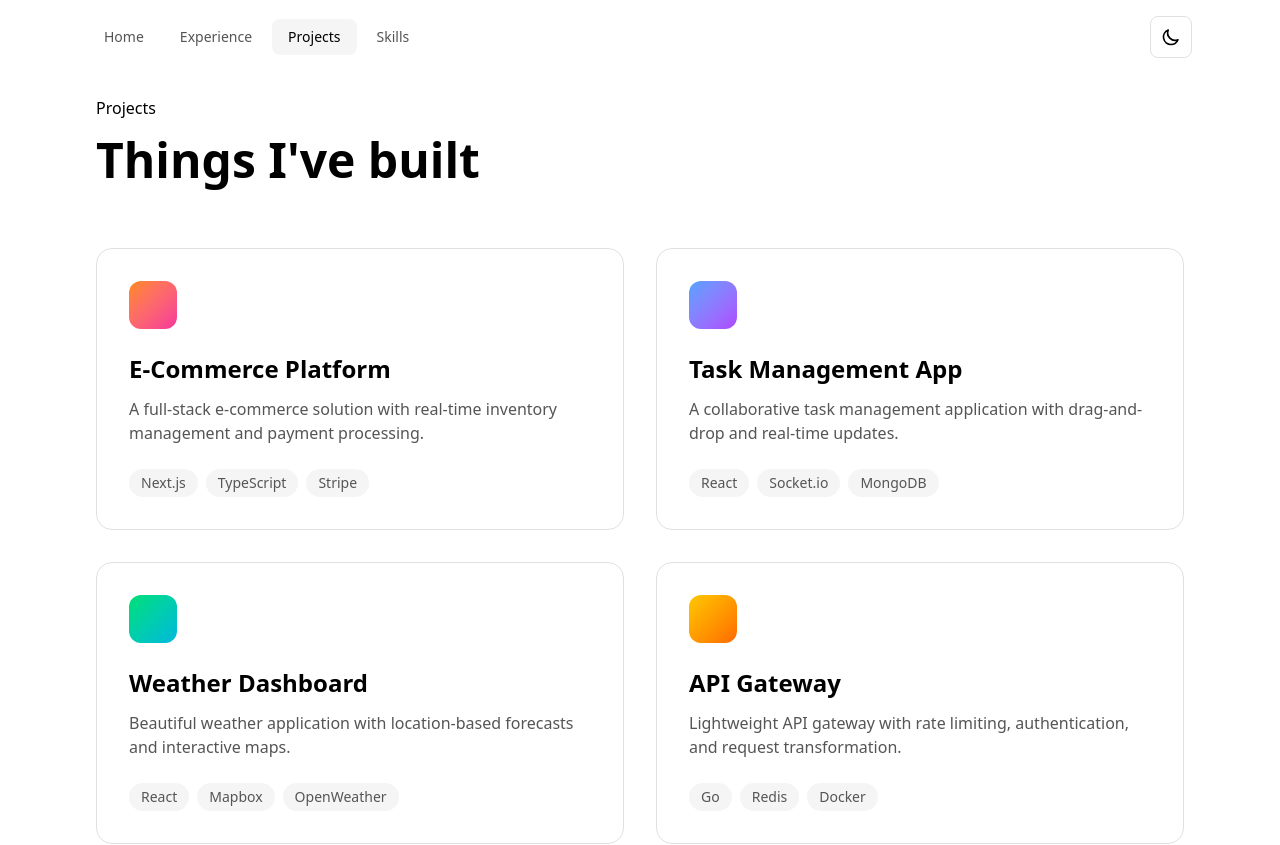
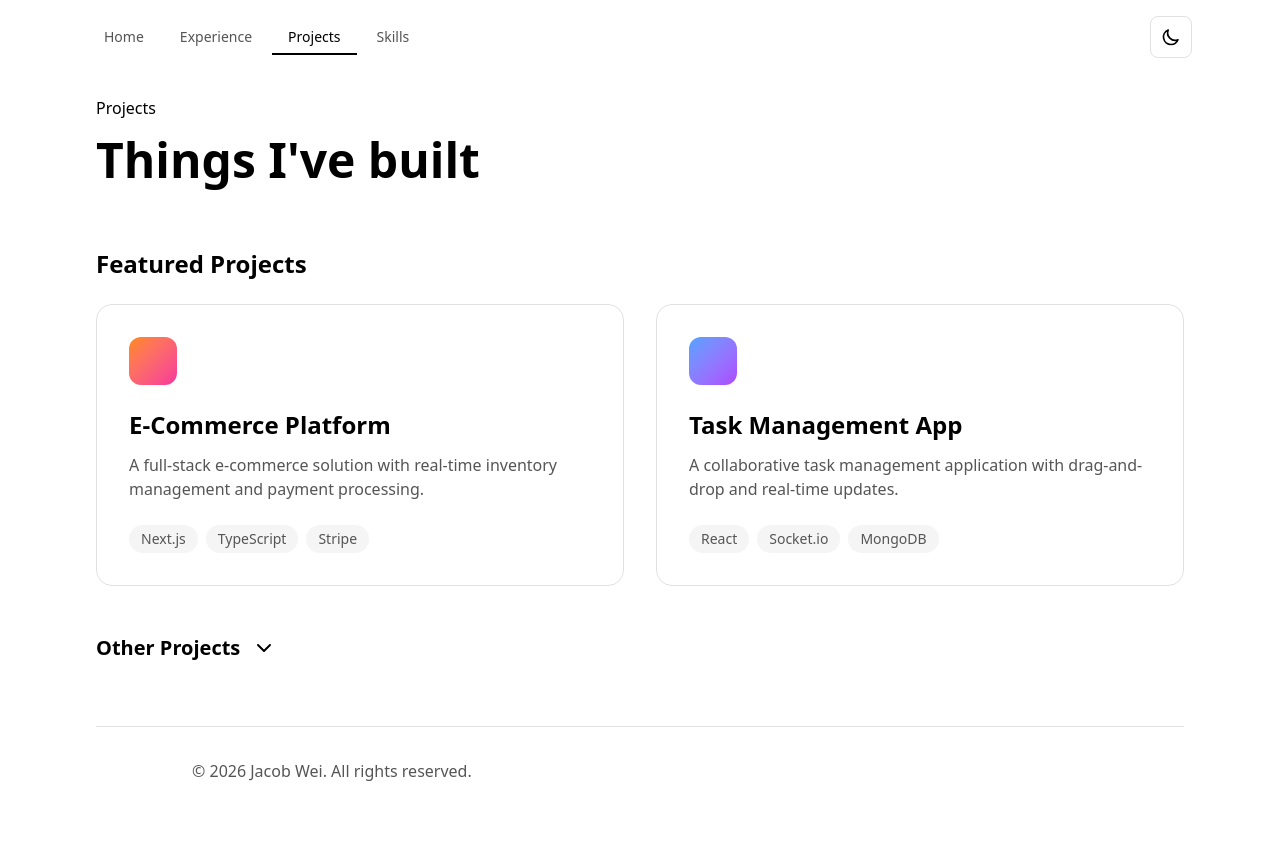
Before and after one commit to jjacobhw/web-portfolio-v4, a Next.js app: page /projects in a window 1280 px wide. Shown: the top 845 px of the page. After the commit the page ends 815 px from the top, so only its background shows below. Built offline with nearby package versions, Linux system fonts and the light colour scheme.

Commit message:
added styling components

```diff
--- a/app/components/Footer.tsx
+++ b/app/components/Footer.tsx
@@ -1,8 +1,12 @@
+"use client";
+
 export default function Footer() {
+  const currentYear = new Date().getFullYear();
+
   return (
     <footer className="mt-16 py-8 px-6 md:px-16 lg:px-24 border-t border-[var(--border-color)]">
       <div className="max-w-6xl text-[var(--foreground-secondary)]">
-        <p>Built with Next.js and Tailwind CSS</p>
+        <p>&copy; {currentYear} Jacob Wei. All rights reserved.</p>
       </div>
     </footer>
   );
--- a/app/components/Navbar.tsx
+++ b/app/components/Navbar.tsx
@@ -3,6 +3,7 @@
 import { useState, useEffect } from "react";
 import Link from "next/link";
 import { usePathname } from "next/navigation";
+import { motion } from "framer-motion";
 
 const navItems = [
   { href: "/", label: "Home" },
@@ -57,13 +58,20 @@ export default function Navbar() {
             <Link
               key={item.href}
               href={item.href}
-              className={`px-4 py-2 text-sm rounded-lg transition-all ${
+              className={`px-4 py-2 text-sm transition-colors relative ${
                 pathname === item.href
-                  ? "text-[var(--foreground)] bg-[var(--accent-secondary)]"
-                  : "text-[var(--foreground-secondary)] hover:text-[var(--foreground)] hover:bg-[var(--accent-secondary)]"
+                  ? "text-[var(--foreground)]"
+                  : "text-[var(--foreground-secondary)] hover:text-[var(--foreground)]"
               }`}
             >
               {item.label}
+              {pathname === item.href && (
+                <motion.span
+                  layoutId="navbar-underline"
+                  className="absolute bottom-0 left-0 right-0 h-0.5 bg-[var(--accent)]"
+                  transition={{ type: "spring", stiffness: 380, damping: 30 }}
+                />
+              )}
             </Link>
           ))}
         </div>
--- a/app/projects/page.tsx
+++ b/app/projects/page.tsx
@@ -1,6 +1,7 @@
 "use client";
 
-import { motion } from "framer-motion";
+import { motion, AnimatePresence } from "framer-motion";
+import { useState } from "react";
 import Footer from "../components/Footer";
 
 const projects = [
@@ -10,6 +11,7 @@ const projects = [
       "A full-stack e-commerce solution with real-time inventory management and payment processing.",
     tags: ["Next.js", "TypeScript", "Stripe"],
     color: "from-orange-400 to-pink-500",
+    featured: true,
   },
   {
     title: "Task Management App",
@@ -17,6 +19,7 @@ const projects = [
       "A collaborative task management application with drag-and-drop and real-time updates.",
     tags: ["React", "Socket.io", "MongoDB"],
     color: "from-blue-400 to-purple-500",
+    featured: true,
   },
   {
     title: "Weather Dashboard",
@@ -24,6 +27,7 @@ const projects = [
       "Beautiful weather application with location-based forecasts and interactive maps.",
     tags: ["React", "Mapbox", "OpenWeather"],
     color: "from-green-400 to-cyan-500",
+    featured: false,
   },
   {
     title: "API Gateway",
@@ -31,6 +35,7 @@ const projects = [
       "Lightweight API gateway with rate limiting, authentication, and request transformation.",
     tags: ["Go", "Redis", "Docker"],
     color: "from-yellow-400 to-orange-500",
+    featured: false,
   },
 ];
 
@@ -50,26 +55,11 @@ const item = {
 };
 
 export default function Projects() {
-  return (
-    <main className="min-h-screen pt-24 px-6 md:px-16 lg:px-24">
-      <div className="max-w-6xl">
-        <motion.div
-          className="mb-16"
-          initial={{ opacity: 0, y: 20 }}
-          animate={{ opacity: 1, y: 0 }}
-          transition={{ duration: 0.5 }}
-        >
-          <p className="text-[var(--accent)] font-medium mb-4">Projects</p>
-          <h1 className="text-4xl md:text-5xl font-bold">Things I&apos;ve built</h1>
-        </motion.div>
+  const [showOtherProjects, setShowOtherProjects] = useState(false);
+  const featuredProjects = projects.filter((p) => p.featured);
+  const otherProjects = projects.filter((p) => !p.featured);
 
-        <motion.div
-          className="grid md:grid-cols-2 gap-8"
-          variants={container}
-          initial="hidden"
-          animate="show"
-        >
-          {projects.map((project, index) => (
+  const ProjectCard = ({ project, index }: { project: typeof projects[0]; index: number }) => (
     <motion.div
       key={index}
       variants={item}
@@ -101,8 +91,96 @@ export default function Projects() {
         </div>
       </div>
     </motion.div>
+  );
+
+  return (
+    <main className="min-h-screen pt-24 px-6 md:px-16 lg:px-24">
+      <div className="max-w-6xl">
+        <motion.div
+          className="mb-16"
+          initial={{ opacity: 0, y: 20 }}
+          animate={{ opacity: 1, y: 0 }}
+          transition={{ duration: 0.5 }}
+        >
+          <p className="text-[var(--accent)] font-medium mb-4">Projects</p>
+          <h1 className="text-4xl md:text-5xl font-bold">Things I&apos;ve built</h1>
+        </motion.div>
+
+        {/* Featured Projects */}
+        <motion.div
+          className="mb-12"
+          initial={{ opacity: 0 }}
+          animate={{ opacity: 1 }}
+          transition={{ delay: 0.2 }}
+        >
+          <h2 className="text-2xl font-bold mb-6">Featured Projects</h2>
+          <motion.div
+            className="grid md:grid-cols-2 gap-8"
+            variants={container}
+            initial="hidden"
+            animate="show"
+          >
+            {featuredProjects.map((project, index) => (
+              <ProjectCard key={index} project={project} index={index} />
             ))}
           </motion.div>
+        </motion.div>
+
+        {/* Other Projects Dropdown */}
+        {otherProjects.length > 0 && (
+          <motion.div
+            className="mb-12"
+            initial={{ opacity: 0 }}
+            animate={{ opacity: 1 }}
+            transition={{ delay: 0.4 }}
+          >
+            <button
+              onClick={() => setShowOtherProjects(!showOtherProjects)}
+              className="flex items-center gap-3 text-xl font-bold mb-6 hover:text-[var(--accent)] transition-colors"
+            >
+              <span>Other Projects</span>
+              <motion.svg
+                xmlns="http://www.w3.org/2000/svg"
+                width="24"
+                height="24"
+                viewBox="0 0 24 24"
+                fill="none"
+                stroke="currentColor"
+                strokeWidth="2"
+                strokeLinecap="round"
+                strokeLinejoin="round"
+                animate={{ rotate: showOtherProjects ? 180 : 0 }}
+                transition={{ duration: 0.3 }}
+              >
+                <polyline points="6 9 12 15 18 9" />
+              </motion.svg>
+            </button>
+
+            <AnimatePresence>
+              {showOtherProjects && (
+                <motion.div
+                  className="grid md:grid-cols-2 gap-8"
+                  initial={{ opacity: 0, height: 0 }}
+                  animate={{ opacity: 1, height: "auto" }}
+                  exit={{ opacity: 0, height: 0 }}
+                  transition={{ duration: 0.3 }}
+                >
+                  {otherProjects.map((project, index) => (
+                    <motion.div
+                      key={index}
+                      initial={{ opacity: 0, y: 20 }}
+                      animate={{ opacity: 1, y: 0 }}
+                      exit={{ opacity: 0, y: 20 }}
+                      transition={{ duration: 0.3, delay: index * 0.1 }}
+                    >
+                      <ProjectCard project={project} index={index} />
+                    </motion.div>
+                  ))}
+                </motion.div>
+              )}
+            </AnimatePresence>
+          </motion.div>
+        )}
       </div>
 
       <Footer />
--- a/app/skills/page.tsx
+++ b/app/skills/page.tsx
@@ -41,7 +41,7 @@ export default function Skills() {
           transition={{ duration: 0.5 }}
         >
           <p className="text-[var(--accent)] font-medium mb-4">Skills</p>
-          <h1 className="text-4xl md:text-5xl font-bold">My toolkit</h1>
+          <h1 className="text-4xl md:text-5xl font-bold">Tech Stack</h1>
         </motion.div>
 
         <motion.div
```
Lines whose indentation alone changed are shown as unchanged.
